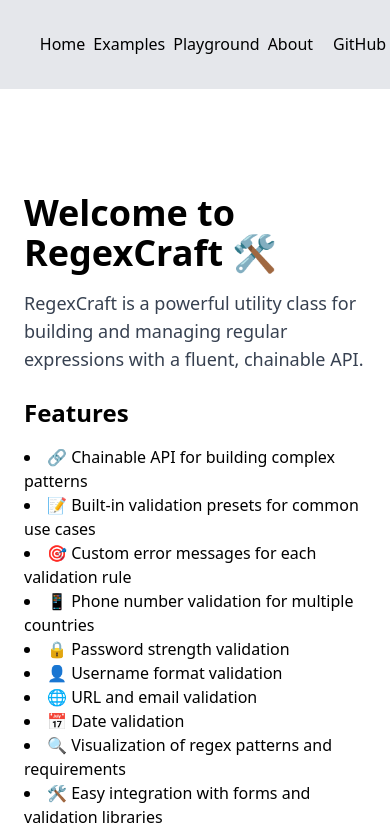
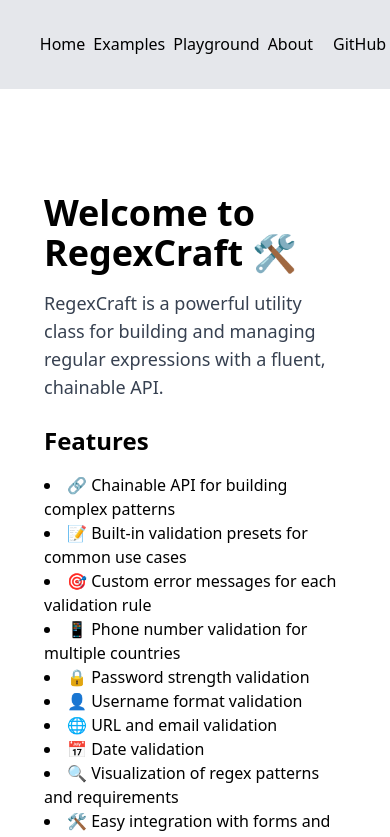
Before and after one commit to iAmNsengi/regexcraft-frontend, a React (Vite) app: page / in a window 390 px wide. Shown: the top 837 px of the page. Built offline with nearby package versions, Linux system fonts and the light colour scheme.

Commit message:
fix: padding small devices

```diff
--- a/src/pages/Home.tsx
+++ b/src/pages/Home.tsx
@@ -4,7 +4,7 @@ import BottomNavigation from "../components/BottomNavigation";
 
 const Home = () => {
   return (
-    <>
+    <div className="px-5 lg:px-0">
       <div className="mx-auto max-w-4xl p-6">
         <h1 className="mb-4 text-4xl font-bold">Welcome to RegexCraft 🛠️</h1>
         <p className="mb-6 text-lg text-gray-700">
@@ -88,7 +88,7 @@ console.log(customRegex);
         </p>
       </div>
       <BottomNavigation frontLink="examples" />
-    </>
+    </div>
   );
 };
 
```
